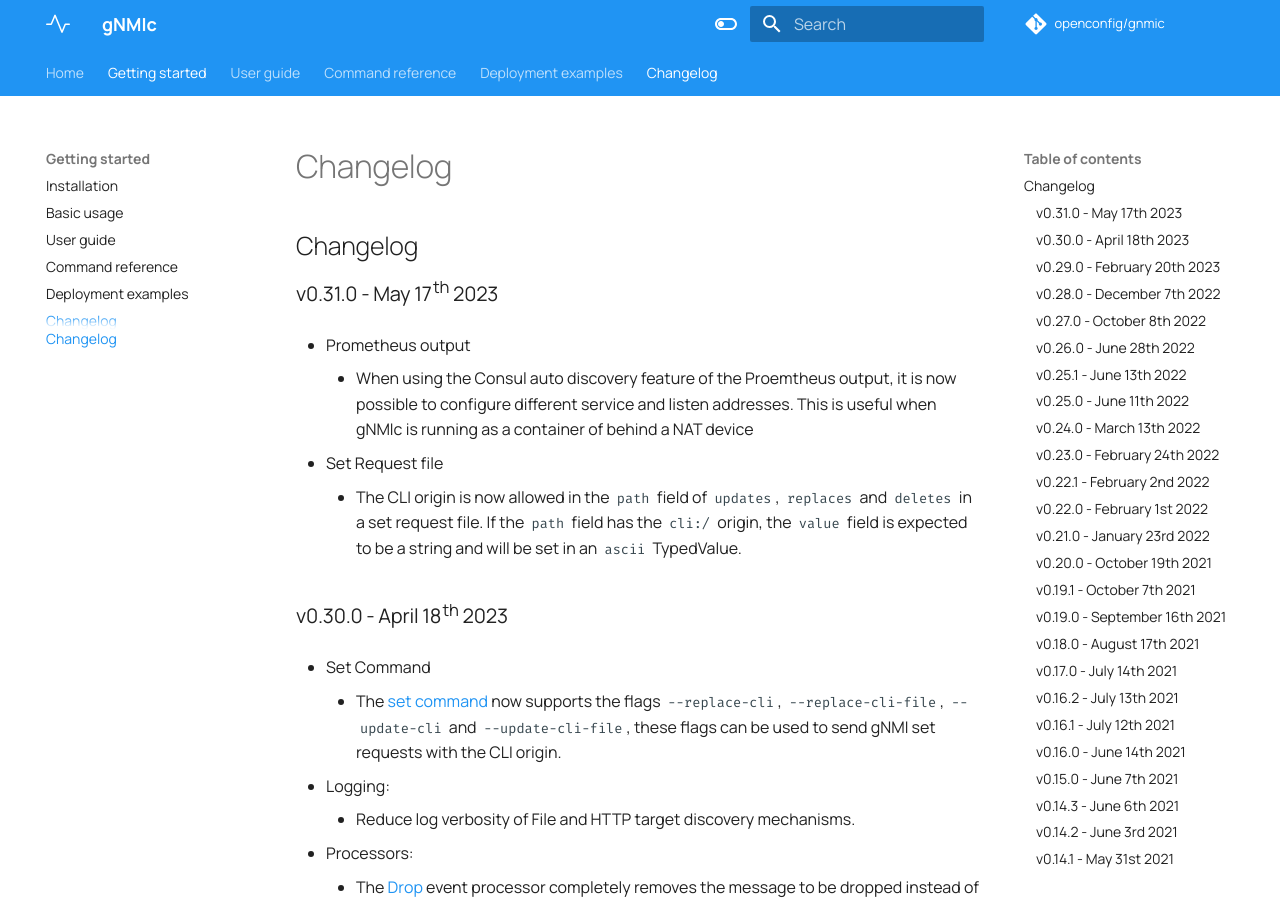
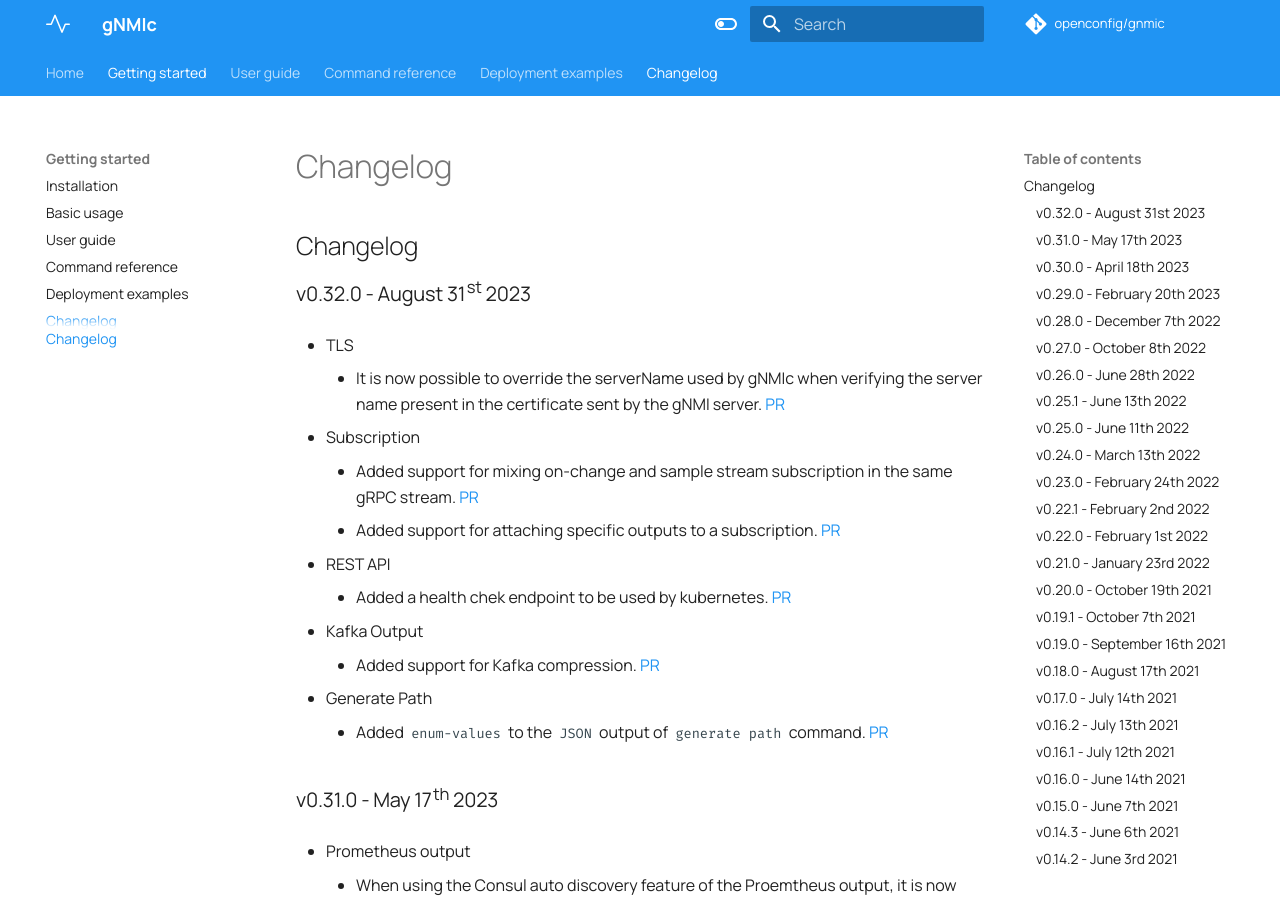
Before and after one commit to openconfig/gnmic, an MkDocs documentation site: the page built from docs/changelog.md, in a window 1280 px wide and 900 px high. Built offline with MkDocs 1.6.1 and Material for MkDocs 9.7.7, drawn with Linux system fonts in a browser that asks for light colours; comment, search, counter and statistics services are not loaded.

Commit message:
add v0.32.0 changelog

```diff
--- a/docs/changelog.md
+++ b/docs/changelog.md
@@ -1,4 +1,28 @@
 ## Changelog
+
+### v0.32.0 - August 31st 2023
+
+- TLS
+
+    - It is now possible to override the serverName used by gNMIc when verifying the server name present in the
+      certificate sent by the gNMI server. [PR](https://github.com/openconfig/gnmic/pull/173)
+
+- Subscription
+
+    - Added support for mixing on-change and sample stream subscription in the same gRPC stream. [PR](https://github.com/openconfig/gnmic/pull/197)
+    - Added support for attaching specific outputs to a subscription. [PR](https://github.com/openconfig/gnmic/pull/209)
+
+- REST API
+
+    - Added a health chek endpoint to be used by kubernetes. [PR](https://github.com/openconfig/gnmic/pull/202)
+
+- Kafka Output
+
+    - Added support for Kafka compression. [PR](https://github.com/openconfig/gnmic/pull/203)
+
+- Generate Path
+
+    - Added `enum-values` to the `JSON` output of `generate path` command. [PR](https://github.com/openconfig/gnmic/pull/215)
 
 ### v0.31.0 - May 17th 2023
 
```
